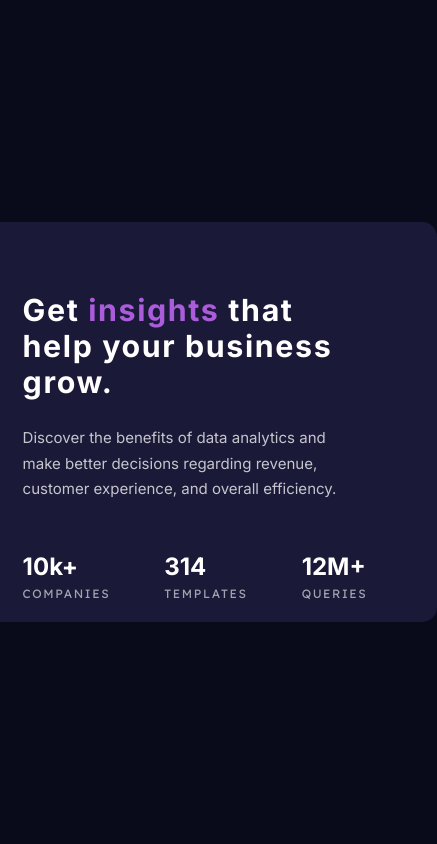
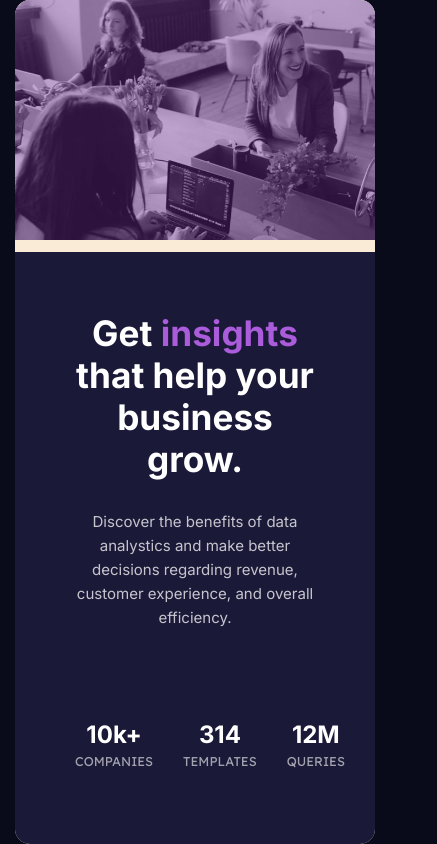
Before and after one commit to carlosg-silva/start-preview-card-component, a plain HTML site: page index.html in a window 390 px wide. Shown: the whole page, 437 px wide, since content can reach past the window. Drawn offline with Linux system fonts and the light colour scheme.

Commit message:
add mobile

```diff
--- a/index.html
+++ b/index.html
@@ -16,13 +16,11 @@
 <body>
   <section class="container">
     <main class="card">
-      <article class="text">
-        <h1>
-          Get <span>insights</span> that help your business grow.
-        </h1>
-        <p>Discover the benefits of data analytics and make better decisions regarding revenue, customer experience, and overall efficiency.</p>
-
-        <div class="info">
+      <div class="card-content">
+        <div class="card-text">
+          <h1>Get <span>insights</span> that help your business grow.</h1>
+          <p>Discover the benefits of data analystics and make better decisions regarding revenue, customer experience, and overall efficiency.</p>
+          <div class="card-info">
             <div>
               <h2>10k+</h2>
               <p>companies</p>
@@ -32,15 +30,16 @@
               <p>templates</p>
             </div>
             <div>
-            <h2>12M+</h2>
+              <h2>12M</h2>
               <p>queries</p>
             </div>
           </div>
-      </article>
+        </div>
+      </div>
+      <div class="card-img">
+        <div class="img-color"></div>
+      </div>
 
-      <div class="image">
-
-      </div>
     </main>
   </section>
 </body>
--- a/style.css
+++ b/style.css
@@ -1,11 +1,13 @@
-/* general styles */
+/*general styles*/
 
 body {
   margin: 0;
   padding: 0;
-  background: hsl(233, 47%, 7%);
-  /* font-family: "Inter", sans-serif;
-  font-family: "Lexend Deca", sans-serif;*/
+  background-color: hsl(233, 47%, 7%);
+}
+html {
+  padding: 0;
+  margin: 0;
 }
 
 h1,
@@ -15,74 +17,128 @@ p {
   padding: 0;
 }
 
+img {
+  max-width: 100%;
+}
+
 .container {
   display: flex;
-  margin: 0 auto;
   align-items: center;
   justify-content: center;
-  background-color: hsl(233, 47%, 7%);
+  margin: 0 auto;
+
   height: 100vh;
   max-width: 1440px;
 }
 
-/* card */
+/*card*/
 
 .card {
-  display: grid;
-  grid-template-columns: 1fr 1fr;
-  flex-wrap: wrap;
-  background-color: hsl(244, 38%, 16%);
-  height: 400px;
+  display: flex;
+  height: 450px;
   width: 1000px;
   border-radius: 15px;
 }
 
-.card h1 {
-  font-family: "Inter", sans-serif;
-  color: hsl(0, 0%, 100%);
-  font-size: 1.9rem;
-  font-weight: 700px;
-  letter-spacing: 0.1rem;
-  margin-bottom: 25px;
-}
-
-.card h1 span {
-  color: hsl(277, 64%, 61%);
-}
-
-.card p {
-  font-family: "Inter", sans-serif;
-  color: hsla(0, 0%, 100%, 0.75);
-  font-weight: 400;
-  line-height: 1.6rem;
-  font-size: 0.94rem;
+.card-content {
+  max-width: 500px;
+  background-color: hsl(244, 38%, 16%);
+  border-radius: 15px 0 0 15px;
 }
 
 /* card text */
 
-.text {
-  border-radius: 15px 0 0 15px;
-  padding: 70px;
+.card-text {
+  padding: 60px;
 }
 
-.info {
-  display: flex;
-  gap: 54px;
-  margin-top: 50px;
+.card-text h1 {
   font-family: "Inter", sans-serif;
+  font-size: 2.2rem;
+  font-weight: 700;
+  color: hsl(0, 0%, 100%);
+  margin-bottom: 30px;
 }
 
-.info h2 {
-  color: hsl(0, 0%, 100%);
-  font-weight: 700;
+.card-text h1 span {
+  color: hsl(277, 64%, 61%);
 }
 
-.info p {
-  text-transform: uppercase;
-  font-size: 0.75rem;
-  letter-spacing: 0.1rem;
-  color: hsla(0, 0%, 100%, 0.6);
-  font-family: "Lexend Deca", sans-serif;
+.card-text p {
+  font-family: "Inter", sans-serif;
+  font-size: 0.94rem;
+  font-weight: 400;
+  color: hsla(0, 0%, 100%, 0.75);
+  margin-bottom: 40px;
+  line-height: 1.5rem;
 }
 
-/* card image */
+.card-info {
+  font-family: "Inter", sans-serif;
+  gap: 30px;
+  display: flex;
+  font-weight: 700;
+  color: hsl(0, 0%, 100%);
+  margin-top: 90px;
+}
+
+.card-info p {
+  font-family: "Lexend Deca", sans-serif;
+  font-size: 0.8rem;
+  font-weight: 400;
+  margin-bottom: 0px;
+  text-transform: uppercase;
+  color: hsla(0, 0%, 100%, 0.6);
+}
+
+/* card img */
+
+.card-img {
+  width: 500px;
+  height: 450px;
+  background-image: url(images/image-header-desktop.jpg);
+  background-size: cover;
+  border-radius: 0 15px 15px 0;
+}
+
+.img-color {
+  background-color: hsla(277, 58%, 37%, 0.404);
+  width: 500px;
+  height: 450px;
+  border-radius: 0 15px 15px 0;
+}
+
+@media (max-width: 1020px) {
+  .container {
+    max-width: 100%;
+    height: 100vh;
+  }
+  .card {
+    background-color: antiquewhite;
+    height: 100vh;
+    max-width: 360px;
+    display: flex;
+    flex-wrap: wrap;
+    border-radius: 15px;
+  }
+
+  .card-img {
+    height: 240px;
+    background-image: url(images/image-header-mobile.jpg);
+    background-size: 360px;
+    background-repeat: no-repeat;
+    order: -1;
+    border-radius: 15px 15px 0 0;
+  }
+  .img-color {
+    width: 360px;
+    height: 240px;
+    border-radius: 15px 15px 0 0;
+  }
+
+  .card-content {
+    width: 360px;
+    border-radius: 0 0 15px 15px;
+    text-align: center;
+  }
+}
```
Lines whose indentation alone changed are shown as unchanged.
